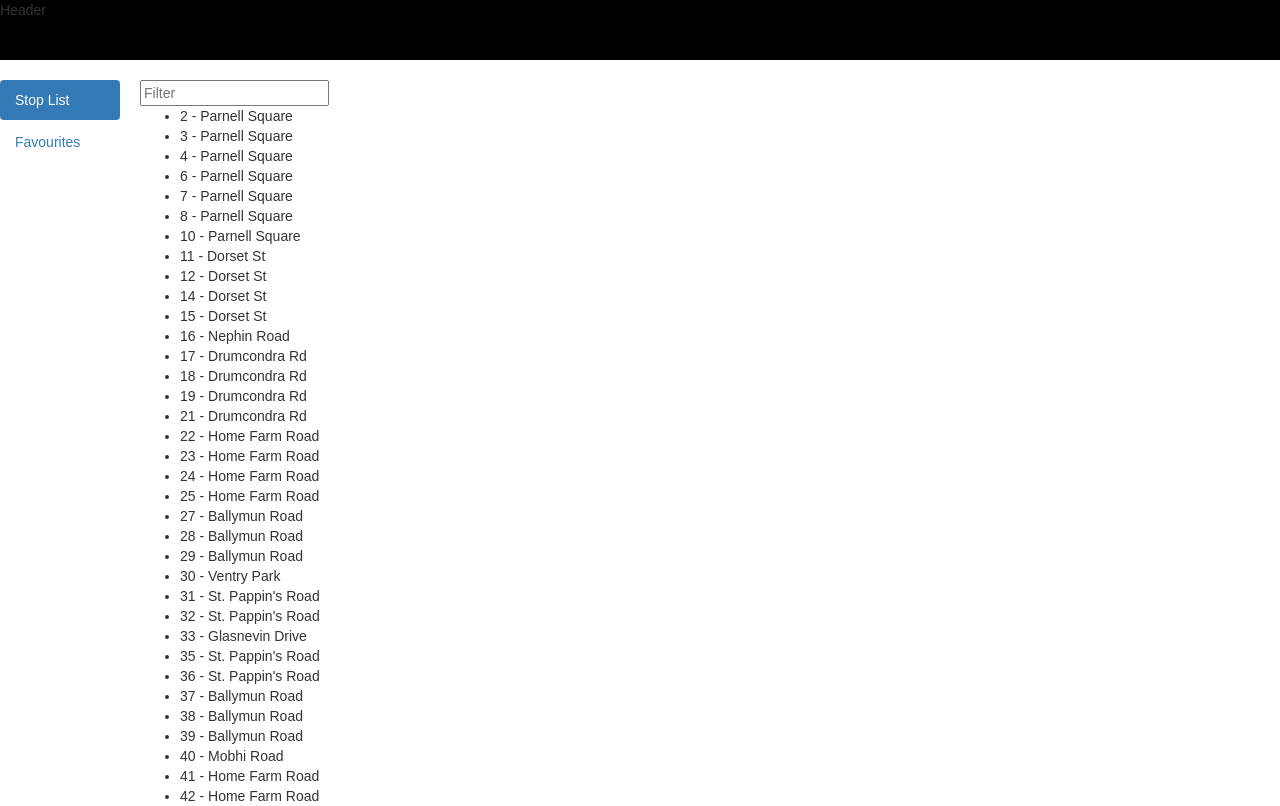
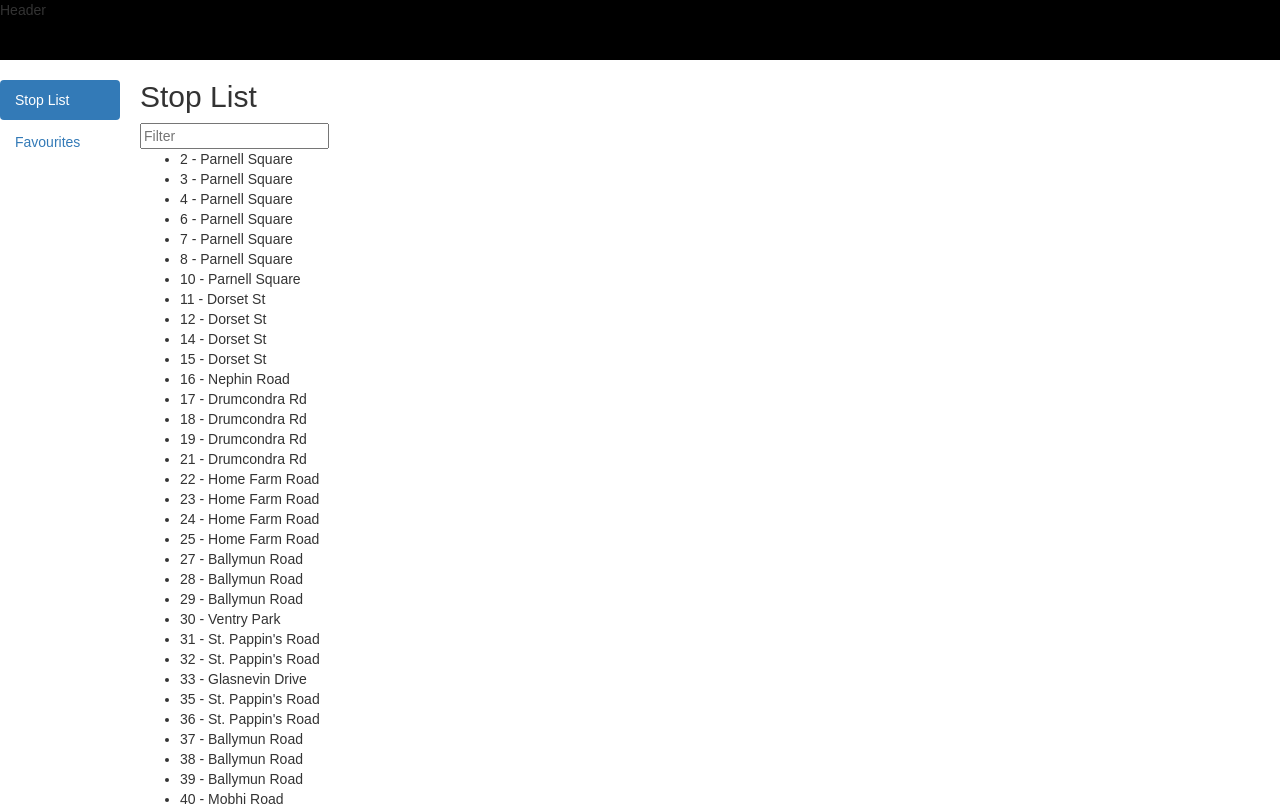
Before and after one commit to rodu/dublin-probus, a React (Create React App) app: page /stop-list in a window 1280 px wide. Shown: the top 806 px of the page. Built offline with nearby package versions, Linux system fonts and the light colour scheme.

Commit message:
Adds headers in dashboard pages

```diff
--- a/src/App.css
+++ b/src/App.css
@@ -22,6 +22,10 @@
   grid-area: dashboard;
 }
 
+.dashboard h2 {
+  margin-top: 0;
+}
+
 @keyframes App-logo-spin {
   from { transform: rotate(0deg); }
   to { transform: rotate(360deg); }
--- a/src/components/Dashboard.js
+++ b/src/components/Dashboard.js
@@ -5,7 +5,7 @@ import { StopList } from './StopList';
 import { Favourites } from './Favourites';
 
 
-export function Dashboard() {
+export function Dashboard(props) {
   return (
     <div className="dashboard">
       <Route path="/stop-list" component={StopList} />
--- a/src/components/Favourites.js
+++ b/src/components/Favourites.js
@@ -1,5 +1,9 @@
 import React from 'react';
 
 export function Favourites() {
-  return <div id="favourites" className="tab">Favourites</div>;
+  return (
+    <div>
+      <h2>Favourites</h2>
+      Favourites
+    </div>);
 }
--- a/src/components/StopList.js
+++ b/src/components/StopList.js
@@ -36,7 +36,8 @@ export class StopList extends Component {
 
   render() {
     return (
-      <div id="stops-list" className="tab">
+      <div>
+        <h2>Stop List</h2>
         <input type="text" placeholder="Filter" onChange={this.filterStops.bind(this)} />
         <ul>
           {this.state.stopListFiltered.map((stop) => {
```
